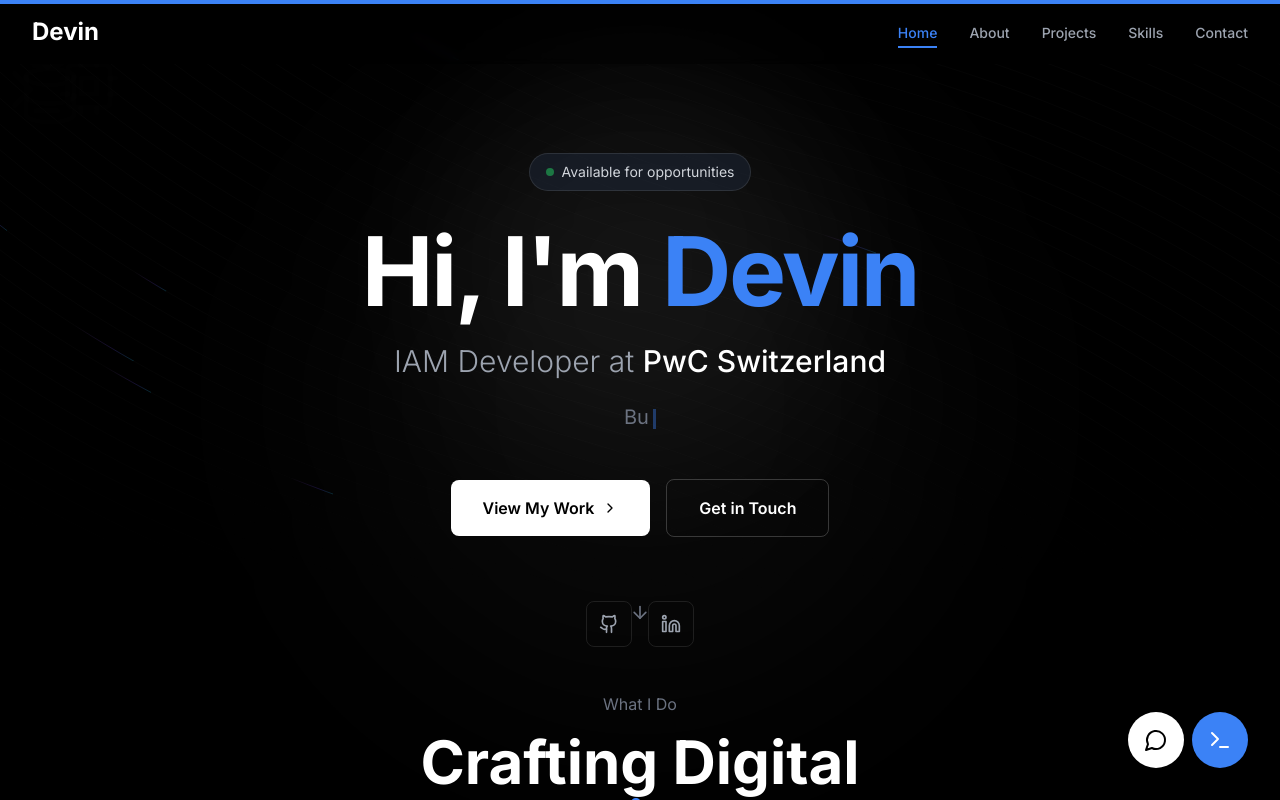
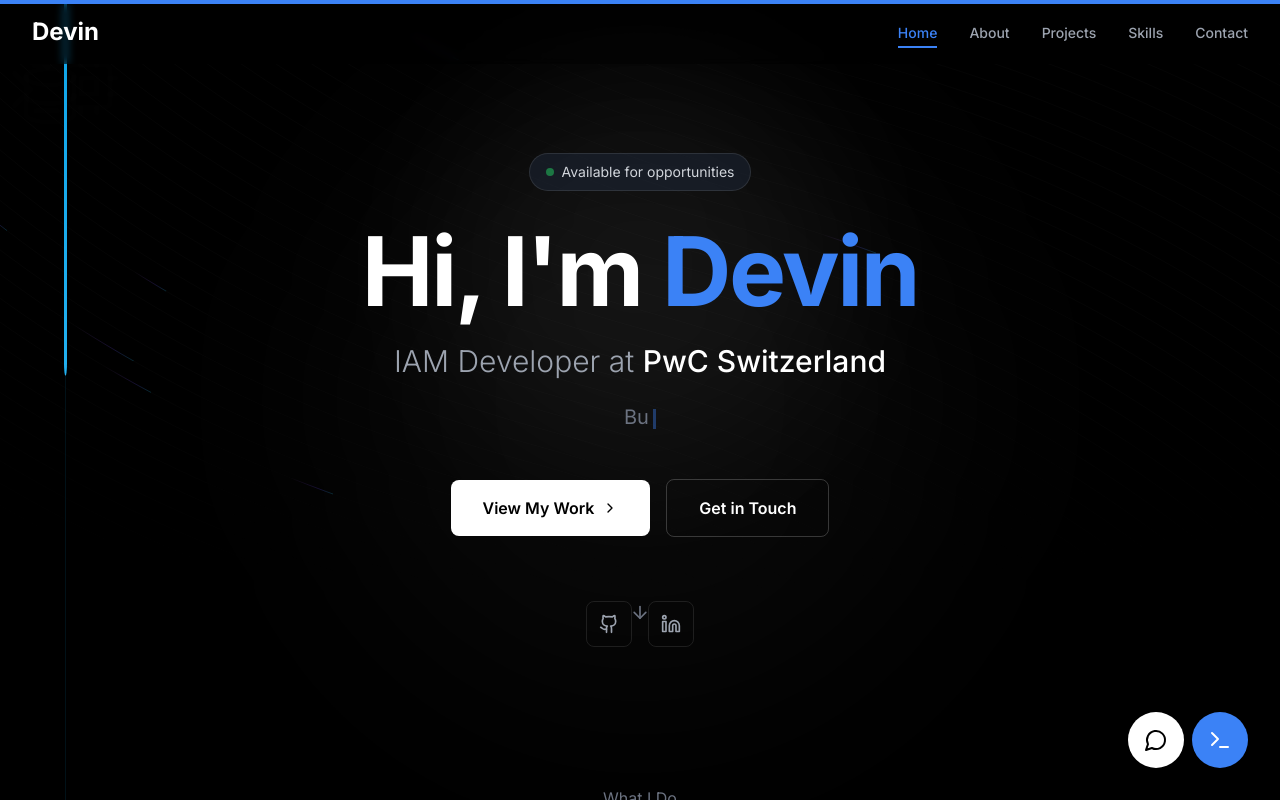
Before and after one commit to devin-voegele/portfolio, a Next.js app: page / in a window 1280 px wide. Shown: the top 800 px of the page. Built offline with nearby package versions, Linux system fonts and the light colour scheme.

Commit message:
Fix scroll progress line to start from top and adjust Hero spacing

```diff
--- a/components/HeroScroll.tsx
+++ b/components/HeroScroll.tsx
@@ -7,7 +7,7 @@ import { Code2, Shield, Palette, Zap } from 'lucide-react';
 
 export default function HeroScroll() {
   return (
-    <section className="bg-black -mt-32 md:-mt-48">
+    <section className="bg-black -mt-16 md:-mt-24">
       <ContainerScroll
         titleComponent={
           <div className="flex flex-col items-center">
--- a/components/ui/MovingLine.tsx
+++ b/components/ui/MovingLine.tsx
@@ -12,35 +12,33 @@ export default function MovingLine({ children }: MovingLineProps) {
 
   const { scrollYProgress } = useScroll({
     target: ref,
-    offset: ['start start', 'end end'],
+    offset: ['start end', 'end start'],
   });
 
   const pathLengthValue = useTransform(scrollYProgress, [0, 1], [0, 1]);
 
-  const PATH = 'M0.5 0L0.5 100%';
-
   return (
     <div
-      className="max-w-6xl mx-auto flex flex-row items-start w-full px-4"
+      className="relative w-full"
       ref={ref}
     >
-      {/* Vertical Line */}
-      <div className="hidden md:flex flex-shrink-0 mr-8 sticky top-20 h-screen">
+      {/* Vertical Line - Fixed on left side */}
+      <div className="hidden md:block fixed left-8 lg:left-16 top-0 bottom-0 z-10">
         <svg
           width="3"
           height="100%"
-          viewBox="0 0 3 800"
+          viewBox="0 0 3 100"
           fill="none"
           xmlns="http://www.w3.org/2000/svg"
-          className="h-[80vh]"
+          className="h-full"
           preserveAspectRatio="none"
         >
           {/* Background line */}
           <path
-            d="M1.5 0L1.5 800"
-            stroke="url(#paint0_linear)"
+            d="M1.5 0L1.5 100"
+            stroke="#0EA5E9"
             strokeWidth="1"
-            strokeOpacity="0.2"
+            strokeOpacity="0.1"
           />
           {/* Animated line */}
           <motion.path
@@ -50,42 +48,29 @@ export default function MovingLine({ children }: MovingLineProps) {
                 damping: 30,
               }),
             }}
-            d="M1.5 0L1.5 800"
-            stroke="url(#paint1_linear)"
+            d="M1.5 0L1.5 100"
+            stroke="url(#movingLineGradient)"
             strokeWidth="3"
             strokeLinecap="round"
           />
           <defs>
             <linearGradient
-              id="paint0_linear"
+              id="movingLineGradient"
               x1="1.5"
               y1="0"
               x2="1.5"
-              y2="800"
-              gradientUnits="userSpaceOnUse"
-            >
-              <stop stopColor="#0EA5E9" stopOpacity="0" />
-              <stop offset="0.5" stopColor="#0EA5E9" stopOpacity="0.3" />
-              <stop offset="1" stopColor="#0EA5E9" stopOpacity="0" />
-            </linearGradient>
-            <linearGradient
-              id="paint1_linear"
-              x1="1.5"
-              y1="0"
-              x2="1.5"
-              y2="800"
+              y2="100"
               gradientUnits="userSpaceOnUse"
             >
               <stop stopColor="#0EA5E9" />
-              <stop offset="0.5" stopColor="#38BDF8" />
-              <stop offset="1" stopColor="#0EA5E9" />
+              <stop offset="1" stopColor="#38BDF8" />
             </linearGradient>
           </defs>
         </svg>
       </div>
 
       {/* Content */}
-      <div className="flex flex-col w-full">
+      <div className="w-full">
         {children}
       </div>
     </div>
```
